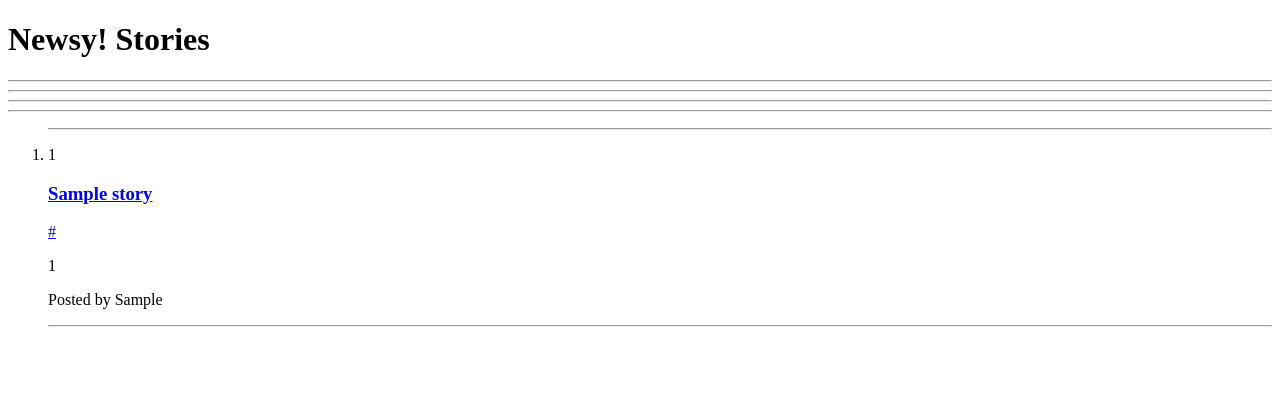
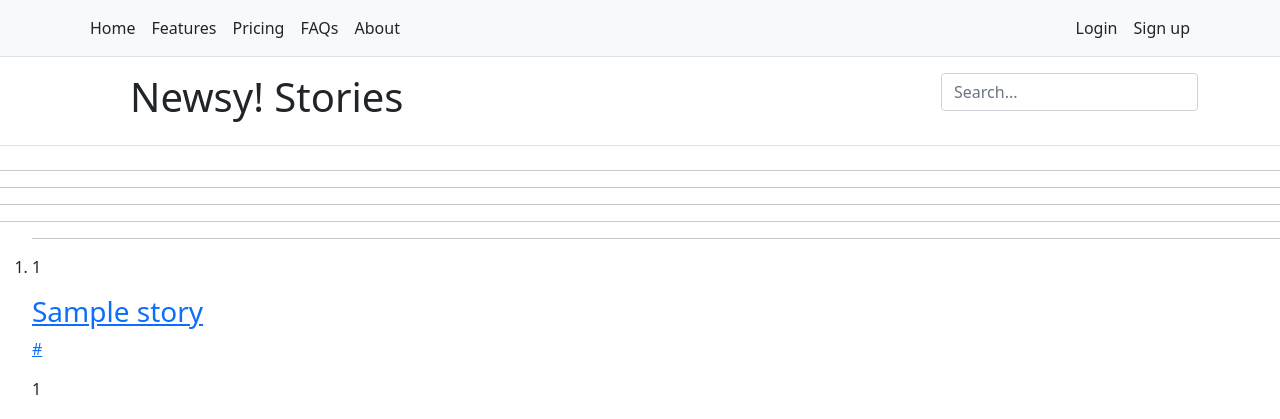
Before and after one commit to anerua/Newsy, a Django app: page / in a window 1280 px wide. Shown: the top 419 px of the page. Run offline with Django 3.2, Linux system fonts and the light colour scheme; tables that the repository leaves empty hold one stand-in row (values such as "Sample post"); parts of the project's set-up code (start-up, migrations or seed data) failed here and were passed over.

Commit message:
bootstrap header and nav

```diff
--- a/newsyapp/templates/newsyapp/index.html
+++ b/newsyapp/templates/newsyapp/index.html
@@ -4,9 +4,12 @@
     Newsy! Top Stories
 {% endblock %}
 
+{% block heading %}
+    <h1>Newsy! Stories</h1>
+{% endblock %}
+
 {% block body %}
 
-    <h1>Newsy! Stories</h1>
     <hr><hr><hr><hr>
 
     <ol>
--- a/newsyapp/templates/newsyapp/item_detail.html
+++ b/newsyapp/templates/newsyapp/item_detail.html
@@ -4,9 +4,12 @@
     Newsy! {{ item.title }}
 {% endblock %}
 
+{% block heading %}
+    <h1>{{ item.title }}</h1>
+{% endblock %}
+
 {% block body %}
 
-    <h1>{{ item.title }}</h1>
     <br><br><br>
 
     {% if item.by %}
--- a/newsyapp/templates/newsyapp/jobs.html
+++ b/newsyapp/templates/newsyapp/jobs.html
@@ -4,9 +4,12 @@
     Newsy! Top Jobs
 {% endblock %}
 
+{% block heading %}
+    <h1>Newsy! Jobs</h1>
+{% endblock %}
+
 {% block body %}
 
-    <h1>Newsy! Jobs</h1>
     <hr><hr><hr><hr>
 
     <ol>
--- a/newsyapp/templates/newsyapp/layout.html
+++ b/newsyapp/templates/newsyapp/layout.html
@@ -4,10 +4,38 @@
 
     <head>
         <meta charset="UTF-8">
+        <link href="https://cdn.jsdelivr.net/npm/bootstrap@5.0.2/dist/css/bootstrap.min.css" rel="stylesheet" integrity="sha384-EVSTQN3/azprG1Anm3QDgpJLIm9Nao0Yz1ztcQTwFspd3yD65VohhpuuCOmLASjC" crossorigin="anonymous">
         <title>{% block title %}Newsy!{% endblock %}</title>
     </head>
 
     <body>
+        <nav class="py-2 bg-light border-bottom">
+            <div class="container d-flex flex-wrap">
+              <ul class="nav me-auto">
+                <li class="nav-item"><a href="#" class="nav-link link-dark px-2 active" aria-current="page">Home</a></li>
+                <li class="nav-item"><a href="#" class="nav-link link-dark px-2">Features</a></li>
+                <li class="nav-item"><a href="#" class="nav-link link-dark px-2">Pricing</a></li>
+                <li class="nav-item"><a href="#" class="nav-link link-dark px-2">FAQs</a></li>
+                <li class="nav-item"><a href="#" class="nav-link link-dark px-2">About</a></li>
+              </ul>
+              <ul class="nav">
+                <li class="nav-item"><a href="#" class="nav-link link-dark px-2">Login</a></li>
+                <li class="nav-item"><a href="#" class="nav-link link-dark px-2">Sign up</a></li>
+              </ul>
+            </div>
+          </nav>
+          <header class="py-3 mb-4 border-bottom">
+            <div class="container d-flex flex-wrap justify-content-center">
+              <a href="/" class="d-flex align-items-center mb-3 mb-lg-0 me-lg-auto text-dark text-decoration-none">
+                <svg class="bi me-2" width="40" height="32"><use xlink:href="#bootstrap"/></svg>
+                <span class="fs-4">{% block heading %}{% endblock %}</span>
+              </a>
+              <form class="col-12 col-lg-auto mb-3 mb-lg-0">
+                <input type="search" class="form-control" placeholder="Search..." aria-label="Search">
+              </form>
+            </div>
+          </header>
+
         {% block body %}
         {% endblock %}
     </body>
--- a/newsyapp/views.py
+++ b/newsyapp/views.py
@@ -3,7 +3,7 @@ from django.shortcuts import render
 import http.client
 import json
 
-from .models import Story, Job, Comment
+from .models import Story, Job
 
 
 MAX_STORY_ITEMS = 1000
```
Also changed, not shown: newsy/settings.py (+4 -4 lines), newsyapp/tasks.py (+6 -6 lines), newsyapp/migrations/0004_auto_20220220_1726.py (added), 3 other files.
